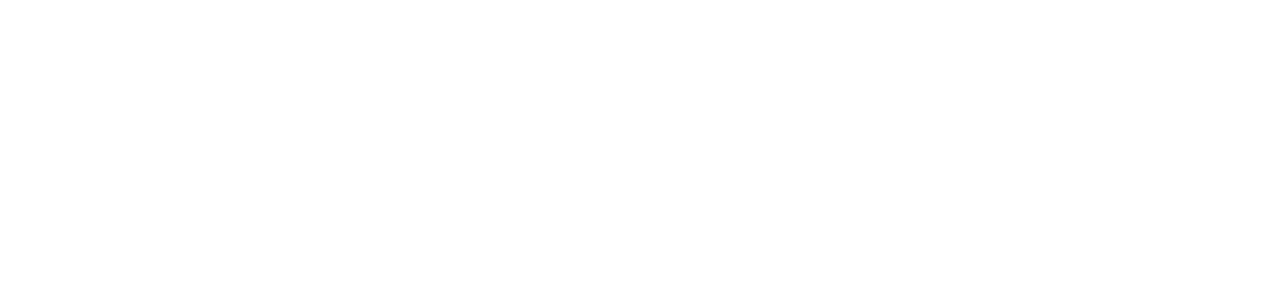
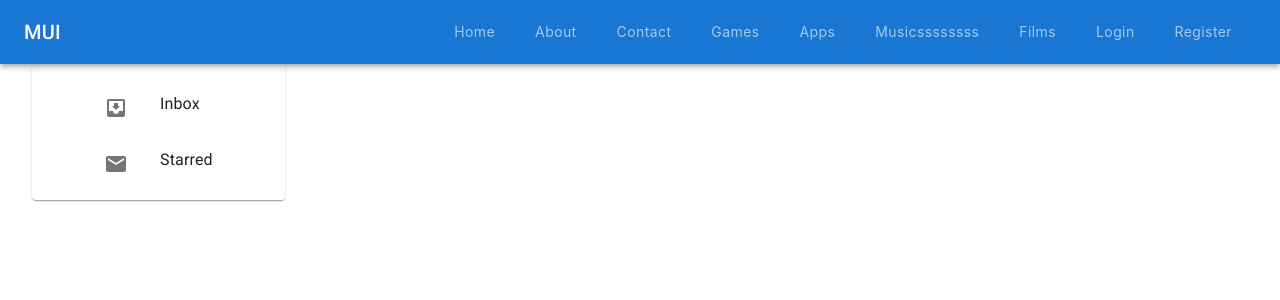
Before and after one commit to BijianWu/react-material-ui-playground, a React (Create React App) app: page /custom-list in a window 1280 px wide. Before the commit this address had no page. Shown: the top 300 px of the page. Built offline with nearby package versions, Linux system fonts and the light colour scheme.

Commit message:
add in custom list

```diff
--- a/src/App.js
+++ b/src/App.js
@@ -19,6 +19,7 @@
 import CustomTextField from "./pages/CustomTextField.js";
 import CustomTable from "./pages/CustomTable.js";
 import FoldableNav from "./pages/FoldableNav.js";
+import CustomList from "./pages/CustomList.js";
 
 export default function App(){
 
@@ -40,6 +41,7 @@
                 <Route path="custom-text-field" element={<CustomTextField />} />
                 <Route path="custom-table" element={<CustomTable />} />
                 <Route path="folable-nav" element={<FoldableNav />} />
+                <Route path="custom-list" element={<CustomList />} />
             </Route>
         </Routes>
          {/* <SelectElement />
--- /dev/null
+++ b/src/pages/CustomList.js
@@ -0,0 +1,67 @@
+import { Paper } from '@mui/material';
+import Typography from '@mui/material/Typography';
+import { styled, useTheme } from '@mui/material/styles';
+import Box from '@mui/material/Box';
+import Drawer from '@mui/material/Drawer';
+import CssBaseline from '@mui/material/CssBaseline';
+import MuiAppBar from '@mui/material/AppBar';
+import Toolbar from '@mui/material/Toolbar';
+import List from '@mui/material/List';
+import Divider from '@mui/material/Divider';
+import IconButton from '@mui/material/IconButton';
+import MenuIcon from '@mui/icons-material/Menu';
+import ChevronLeftIcon from '@mui/icons-material/ChevronLeft';
+import ChevronRightIcon from '@mui/icons-material/ChevronRight';
+import ListItem from '@mui/material/ListItem';
+import ListItemButton from '@mui/material/ListItemButton';
+import ListItemIcon from '@mui/material/ListItemIcon';
+import ListItemText from '@mui/material/ListItemText';
+import InboxIcon from '@mui/icons-material/MoveToInbox';
+import MailIcon from '@mui/icons-material/Mail';
+import { purple } from '@mui/material/colors';
+import { useState } from 'react';
+
+export default function CustomList() {
+
+    const [selectedNum, setSelectedNum] = useState(0);
+
+    return (
+        <Paper>
+        <List  sx={{
+            // selected and (selected + hover) states
+            '&& .Mui-selected, && .Mui-selected:hover': {
+            bgcolor: purple[300],
+            borderRadius: '10px',
+
+            '&, & .MuiListItemIcon-root': {
+                bgcolor: purple[300],
+                borderRadius: '10px',
+            },
+            },
+            // hover states
+            '& .MuiListItemButton-root:hover': {
+            bgcolor: 'orange',
+            '&, & .MuiListItemIcon-root': {
+                bgcolor: purple[300],
+                borderRadius: '10px',
+
+            },
+            },
+        }}>
+            <ListItemButton sx={{mx:3, my:1, px: 6}} alignItems={'flex-start'} selected={selectedNum === 1} onClick={() => setSelectedNum(1)}>
+                <ListItemIcon>
+                <InboxIcon />
+                </ListItemIcon>
+                <ListItemText primary={"Inbox"} />
+              </ListItemButton>
+            <ListItemButton sx={{mx:3, my:1, px: 6}} alignItems={'flex-start'} selected={selectedNum === 2} onClick={() => setSelectedNum(2)}>
+                <ListItemIcon>
+                <MailIcon />
+                </ListItemIcon>
+                <ListItemText primary={"Starred"} />
+            </ListItemButton>
+
+        </List>
+        </Paper>
+    )
+}
--- a/src/pages/FoldableNav.js
+++ b/src/pages/FoldableNav.js
@@ -18,6 +18,7 @@
 import ListItemText from '@mui/material/ListItemText';
 import InboxIcon from '@mui/icons-material/MoveToInbox';
 import MailIcon from '@mui/icons-material/Mail';
+import { purple } from '@mui/material/colors';
 
 const drawerWidth = 240;
 
@@ -65,6 +66,14 @@
   ...theme.mixins.toolbar,
   justifyContent: 'flex-end',
 }));
+
+// const CustomListItem = styled(ListItemButton){
+//     &&.Mui-selected {
+//         background-color: green;
+//       }
+// }
+
+
 
 export default function FoldableNav() {
   const theme = useTheme();
@@ -116,10 +125,30 @@
           </IconButton>
         </DrawerHeader>
         <Divider />
-        <List>
+        <List   sx={{
+            // selected and (selected + hover) states
+            '&& .Mui-selected, && .Mui-selected:hover': {
+            bgcolor: purple[300],
+
+            borderRadius: '10px',
+            '&, & .MuiListItemIcon-root': {
+                bgcolor: purple[300],
+                borderRadius: '10px',
+            },
+            },
+            // hover states
+            '& .MuiListItemButton-root:hover': {
+            bgcolor: 'orange',
+            '&, & .MuiListItemIcon-root': {
+                bgcolor: purple[300],
+                borderRadius: '10px',
+
+            },
+            },
+        }}>
           {['Inbox', 'Starred', 'Send email', 'Drafts'].map((text, index) => (
-            <ListItem key={text} disablePadding>
-              <ListItemButton>
+            <ListItem key={text}  selected={index===0}>
+              <ListItemButton >
                 <ListItemIcon>
                   {index % 2 === 0 ? <InboxIcon /> : <MailIcon />}
                 </ListItemIcon>
@@ -131,7 +160,7 @@
         <Divider />
         <List>
           {['All mail', 'Trash', 'Spam'].map((text, index) => (
-            <ListItem key={text} disablePadding>
+            <ListItem key={text} >
               <ListItemButton>
                 <ListItemIcon>
                   {index % 2 === 0 ? <InboxIcon /> : <MailIcon />}
```
